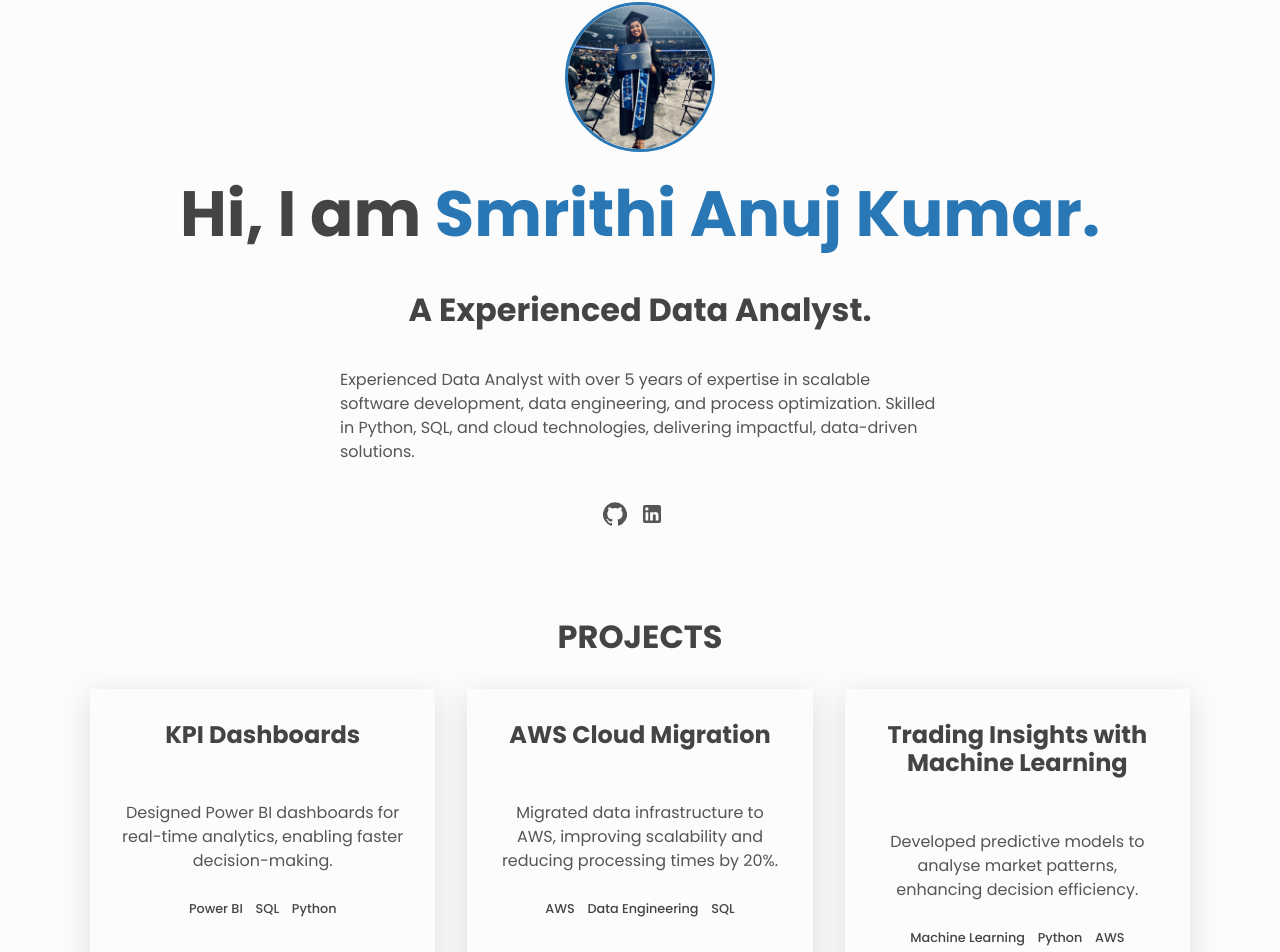
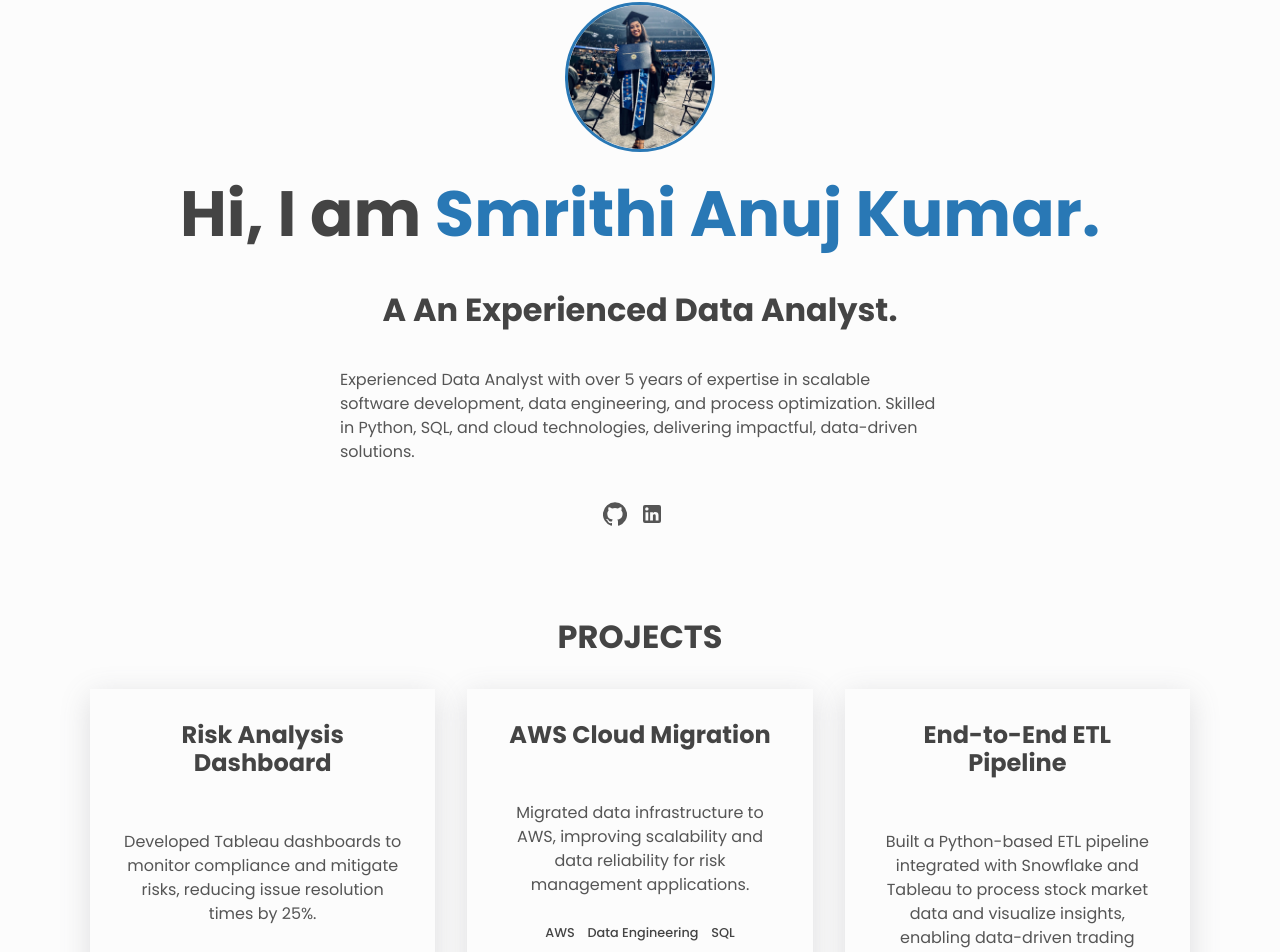
Before and after one commit to SmrithiAnuj/smrithianuj.github.io, a React (Create React App) app: page / in a window 1280 px wide. Shown: the part 174-1126 px from the top of the page. Built offline with nearby package versions, Linux system fonts and the light colour scheme.

Commit message:
add animation and update projects

```diff
--- a/src/components/About/About.css
+++ b/src/components/About/About.css
@@ -50,3 +50,20 @@
   object-fit: cover;
   border: 3px solid var(--clr-primary);
 }
+
+@keyframes fadeIn {
+  from {
+    opacity: 0;
+    transform: translateY(-20px);
+  }
+  to {
+    opacity: 1;
+    transform: translateY(0);
+  }
+}
+
+.about__name {
+  color: var(--clr-primary);
+  display: inline-block; /* Ensures the animation only applies to the name */
+  animation: fadeIn 1.5s ease-in-out;
+}
--- a/src/portfolio.js
+++ b/src/portfolio.js
@@ -5,7 +5,7 @@ const header = {
 
 const about = {
   name: 'Smrithi Anuj Kumar',
-  role: 'Experienced Data Analyst',
+  role: 'An Experienced Data Analyst',
   description:
     'Experienced Data Analyst with over 5 years of expertise in scalable software development, data engineering, and process optimization. Skilled in Python, SQL, and cloud technologies, delivering impactful, data-driven solutions.',
   resume: '',
@@ -18,6 +18,38 @@ const about = {
 
 const projects = [
   {
+    name: 'Risk Analysis Dashboard',
+    description:
+      'Developed Tableau dashboards to monitor compliance and mitigate risks, reducing issue resolution times by 25%.',
+    stack: ['Tableau', 'Data Visualization', 'Risk Management'],
+    sourceCode: '', // Add GitHub/source code link if available
+    livePreview: '', // Add live preview link if available
+  },
+  {
+    name: 'AWS Cloud Migration',
+    description:
+      'Migrated data infrastructure to AWS, improving scalability and data reliability for risk management applications.',
+    stack: ['AWS', 'Data Engineering', 'SQL'],
+    sourceCode: '', // Add GitHub/source code link if available
+    livePreview: '', // Add live preview link if available
+  },
+  {
+    name: 'End-to-End ETL Pipeline',
+    description:
+      'Built a Python-based ETL pipeline integrated with Snowflake and Tableau to process stock market data and visualize insights, enabling data-driven trading strategies.',
+    stack: ['Python', 'ETL', 'Snowflake', 'Tableau'],
+    sourceCode: '', // Add GitHub/source code link if available
+    livePreview: '', // Add live preview link if available
+  },
+  {
+    name: 'Cost Transparency Dashboard',
+    description:
+      'Created Tableau dashboards to track and analyze infrastructure costs, leading to a 20% reduction in expenditures.',
+    stack: ['Tableau', 'Data Visualization', 'Cost Analysis'],
+    sourceCode: '', // Add GitHub/source code link if available
+    livePreview: '', // Add live preview link if available
+  },
+  {
     name: 'KPI Dashboards',
     description:
       'Designed Power BI dashboards for real-time analytics, enabling faster decision-making.',
@@ -26,23 +58,14 @@ const projects = [
     livePreview: '', // Add live preview link if available
   },
   {
-    name: 'AWS Cloud Migration',
-    description:
-      'Migrated data infrastructure to AWS, improving scalability and reducing processing times by 20%.',
-    stack: ['AWS', 'Data Engineering', 'SQL'],
-    sourceCode: '', // Add GitHub/source code link if available
-    livePreview: '', // Add live preview link if available
-  },
-  {
     name: 'Trading Insights with Machine Learning',
     description:
-      'Developed predictive models to analyse market patterns, enhancing decision efficiency.',
+      'Developed predictive models to analyze market patterns, enhancing decision efficiency.',
     stack: ['Machine Learning', 'Python', 'AWS'],
     sourceCode: '', // Add GitHub/source code link if available
     livePreview: '', // Add live preview link if available
   },
-
-]
+];
 
 const certs = [
   {
```
